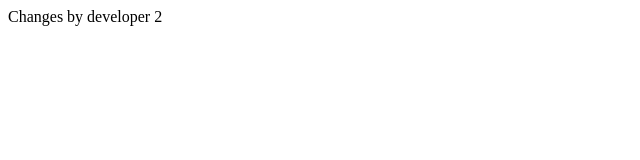
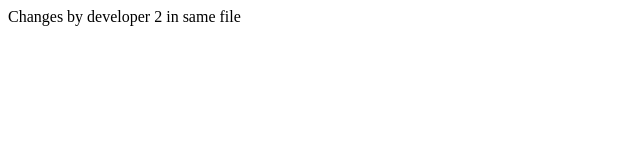
Before and after one commit to mpoteMz/Gitbash-Porject, a plain HTML site: page welcome.html in a window 1280 px wide. Shown: the full height of the page, 0-640 px from the left. Drawn offline with Linux system fonts and the light colour scheme.

Commit message:
same file changes

```diff
--- a/welcome.html
+++ b/welcome.html
@@ -1,3 +1,3 @@
 <html>
-    Changes by developer 2
+    Changes by developer 2 in same file
 </html>
```
